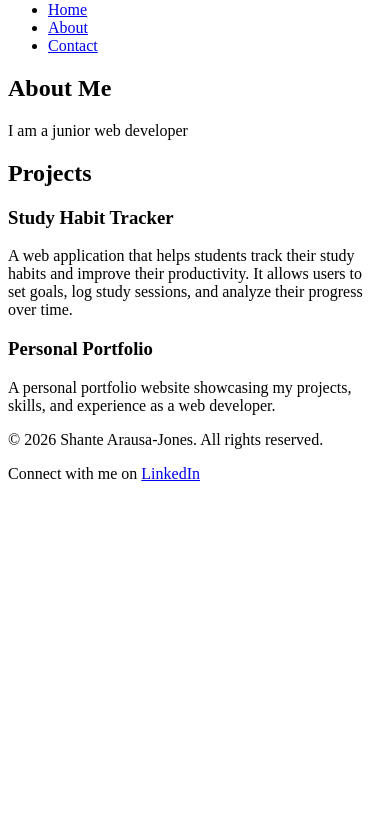
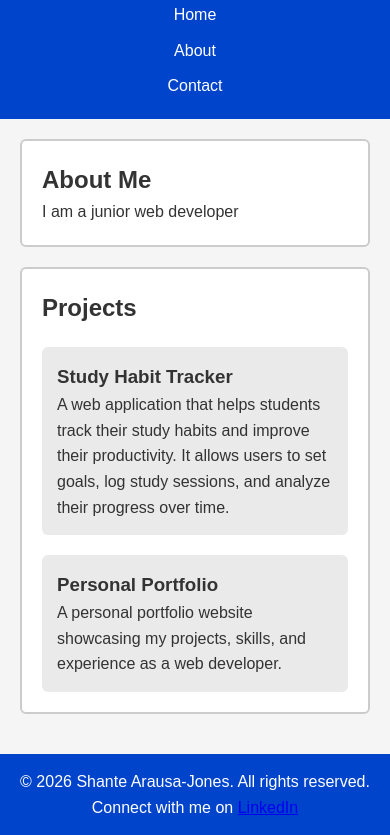
Before and after one commit to ShanteArausa/week-1-semantic-html, a plain HTML site: page index.html in a window 390 px wide. Shown: the part 79-914 px from the top of the page. Before the commit the page ends 844 px from the top, so only its background shows below. Drawn offline with Linux system fonts and the light colour scheme.

Commit message:
Added flexbox layout and responsive styling for header and projects

```diff
--- a/index.html
+++ b/index.html
@@ -1,14 +1,14 @@
-<!DOCTYPE html>
+<!doctype html>
 <html lang="en">
   <head>
-    <meta charset="UTF-8">
-    <meta name="viewport" content="width=device-width, initial-scale=1.0">
+    <meta charset="UTF-8" />
+    <meta name="viewport" content="width=device-width, initial-scale=1.0" />
     <title>Shante Arausa-Jones Portfolio</title>
-    <link rel="stylesheet" href="styles.css">
+    <link rel="stylesheet" href="styles.css" />
   </head>
   <body>
     <header>
-    <h1> Shante Arausa-Jones </h1>
+      <h1>Shante Arausa-Jones</h1>
       <nav>
         <ul>
           <li><a href="index.html">Home</a></li>
@@ -20,23 +20,39 @@
     <main>
       <section>
         <h2>About Me</h2>
-    <p> I am a junior web developer</p>
+        <p>I am a junior web developer</p>
       </section>
       <section>
+        <div class="projects-container">
           <h2>Projects</h2>
           <article>
             <h3>Study Habit Tracker</h3>
-            <p> A web application that helps students track their study habits and improve their productivity. It allows users to set goals, log study sessions, and analyze their progress over time.</p>
+            <p>
+              A web application that helps students track their study habits and
+              improve their productivity. It allows users to set goals, log
+              study sessions, and analyze their progress over time.
+            </p>
           </article>
           <article>
             <h3>Personal Portfolio</h3>
-            <p> A personal portfolio website showcasing my projects, skills, and experience as a web developer.</p>
+            <p>
+              A personal portfolio website showcasing my projects, skills, and
+              experience as a web developer.
+            </p>
           </article>
+        </div>
       </section>
     </main>
     <footer>
       <p>&copy; 2026 Shante Arausa-Jones. All rights reserved.</p>
-    <p>Connect with me on <a href="https://www.linkedin.com/in/shante-arausa-jones" target="_blank" rel="noopener noreferrer">LinkedIn</a>
+      <p>
+        Connect with me on
+        <a
+          href="https://www.linkedin.com/in/shante-arausa-jones"
+          target="_blank"
+          rel="noopener noreferrer"
+          >LinkedIn</a
+        >
       </p>
     </footer>
   </body>
--- /dev/null
+++ b/styles.css
@@ -0,0 +1,101 @@
+/* ----------------------
+   1. Global Reset & Box Model
+----------------------- */
+* {
+  box-sizing: border-box;
+  margin: 0;
+  padding: 0;
+}
+
+body {
+  font-family: Arial, sans-serif;
+  line-height: 1.6;
+  background-color: #f5f5f5;
+  color: #333;
+}
+
+/* ----------------------
+   2. Header & Navigation
+----------------------- */
+header {
+  background-color: #0044cc;
+  color: #fff;
+  padding: 20px;
+}
+
+header h1 {
+  margin-bottom: 10px;
+}
+
+nav ul {
+  display: flex;               /* Flex container */
+  justify-content: space-around;  /* Main axis spacing */
+  align-items: center;         /* Cross axis alignment */
+  list-style: none;
+}
+
+nav ul li a {
+  color: #fff;
+  text-decoration: none;
+  padding: 8px 12px;
+  transition: background 0.3s, color 0.3s;
+}
+
+nav ul li a:hover {
+  background-color: #fff;
+  color: #0044cc;
+  border-radius: 4px;
+}
+
+/* ----------------------
+   3. Main Sections
+----------------------- */
+main {
+  padding: 20px;
+}
+
+section {
+  background-color: #fff;
+  border: 2px solid #ccc;
+  padding: 20px;
+  margin-bottom: 20px;
+  border-radius: 6px;
+}
+
+/* Projects section: flex layout for desktop */
+.projects-container {
+  display: flex;
+  flex-wrap: wrap;      /* Wrap projects to next row if needed */
+  gap: 20px;            /* Space between project articles */
+}
+
+.projects-container article {
+  flex: 1 1 45%;        /* Grow, shrink, base width ~45% */
+  background-color: #eaeaea;
+  padding: 15px;
+  border-radius: 6px;
+}
+
+/* ----------------------
+   4. Footer
+----------------------- */
+footer {
+  background-color: #0044cc;
+  color: #fff;
+  text-align: center;
+  padding: 15px 20px;
+}
+
+/* ----------------------
+   5. Responsive Design
+----------------------- */
+@media (max-width: 600px) {
+  nav ul {
+    flex-direction: column;
+    gap: 10px;
+  }
+
+  .projects-container {
+    flex-direction: column;
+  }
+}
```
Lines whose indentation alone changed are shown as unchanged.
